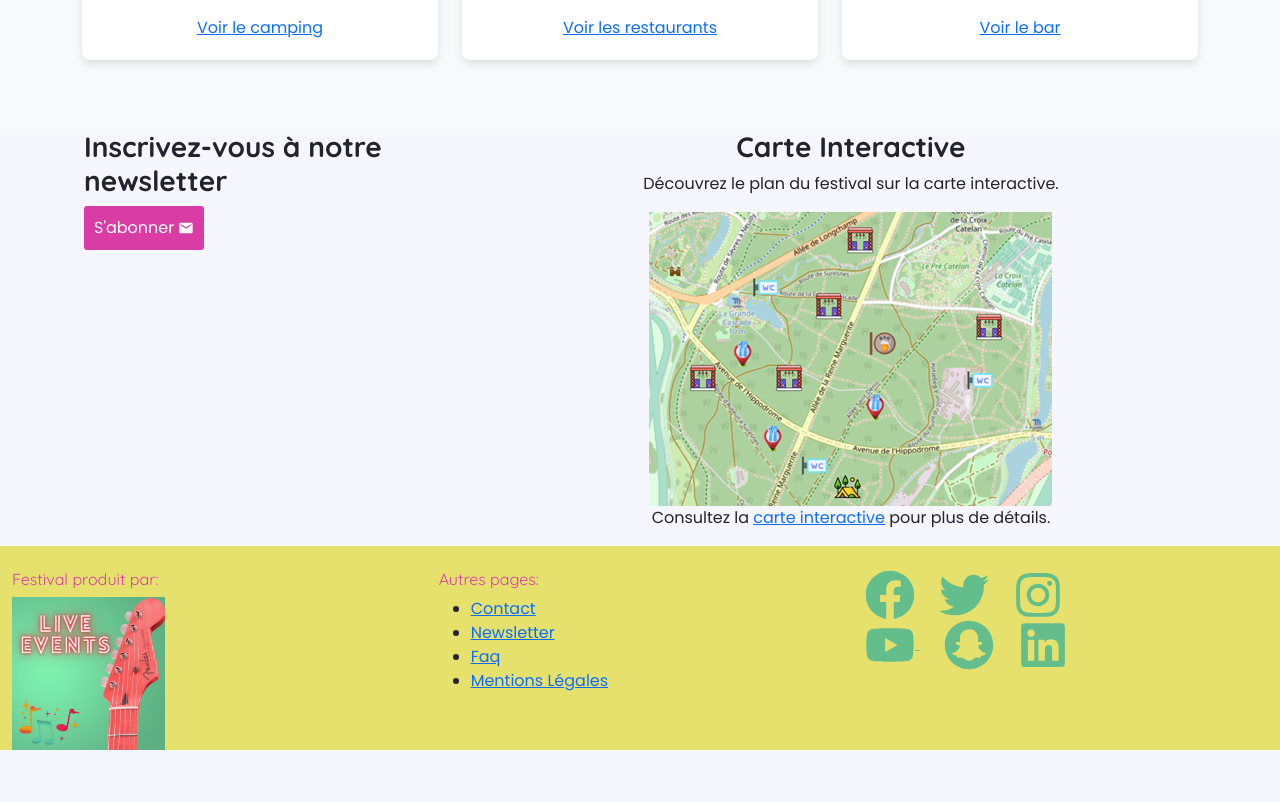
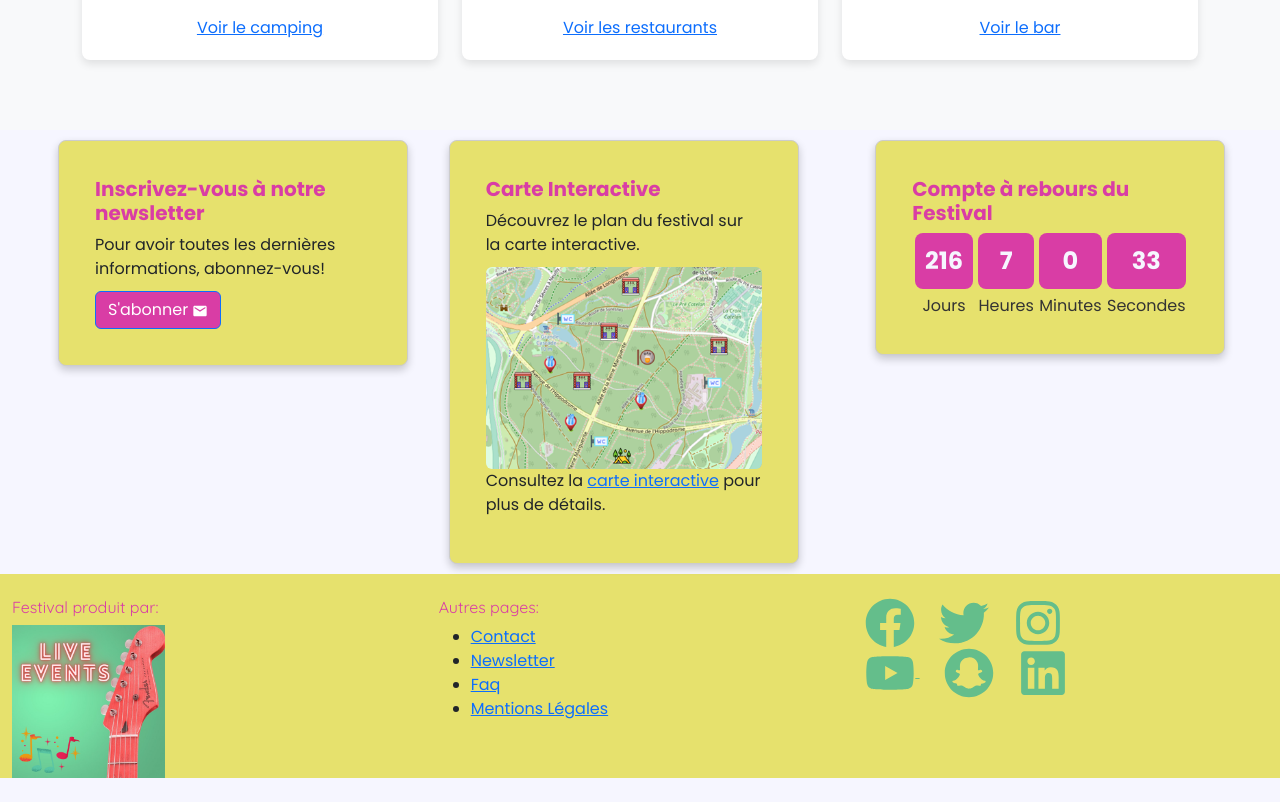
Before and after one commit to wendy1976/nation_sound, a React (Create React App) app: page / in a window 1280 px wide. Shown: the part 1321-2123 px from the top of the page. Before the commit the page ends 2095 px from the top, so only its background shows below. Built offline with nearby package versions, Linux system fonts and the light colour scheme; no server answers; a web font is replaced by a local one.

Commit message:
design, countdown

```diff
--- a/src/Accueil.js
+++ b/src/Accueil.js
@@ -1,26 +1,34 @@
 import 'bootstrap/dist/css/bootstrap.min.css';
 import React from 'react';
+import { Button, Card } from 'react-bootstrap';
 import { MdEmail } from 'react-icons/md';
 import { Link } from 'react-router-dom';
 import ArtistCard from './ArtistCard';
 import CarouselComponent from './CarouselComponent';
+import FestivalCountdown from './FestivalCountdown';
 import Footer from './Footer';
 import Header from './Header';
 import ScrollToTopButton from './ScrollToTopButton';
 import ServicesSection from './ServicesSection';
 import miniCarteImage from './assets/imagesEtLogo/images/miniCarte.png';
 
-
 function Accueil() {
   return (
     <div>
+      {/* Header Component */}
       <Header />
+
+      {/* Carousel Component */}
       <CarouselComponent />
+
+      {/* Billetterie Button */}
       <div>
         <Link to="/billetterie" className="btn bgTurquoise h4 btn-lg orange" title="Voir la billetterie" id="laBilletterie">
           <strong>LA BILLETTERIE</strong>
         </Link>
       </div>
+
+      {/* Artists Section */}
       <div className="container">
         <div className="row">
           <div className="col-12">
@@ -29,40 +37,70 @@ function Accueil() {
         </div>
         <div className="row">
           <div className="col-12">
-      <ArtistCard/>
+            {/* ArtistCard Component */}
+            <ArtistCard />
           </div>
         </div>
       </div>
+
+      {/* Services Section */}
       <ServicesSection />
-      <div>
-      <div className="row">
-        <div className="col-12 col-md-4 ps-5 ms-5">
-          <div className="newsletter-section">
-          <h3>Inscrivez-vous à notre newsletter</h3>
+
+      {/* Newsletter and Interactive Map Section */}
+<div className="row mx-auto">
+  {/* Newsletter Section */}
+  <div className="col-12 col-md-4 ps-5 mx-auto">
+    <Card>
+      <Card.Body>
+        <Card.Title className='pink fw-bold'>Inscrivez-vous à notre newsletter</Card.Title>
+        <Card.Text>
+          <p>Pour avoir toutes les dernières informations, abonnez-vous!</p>
           <Link to="/newsletter">
-            <button type="button">S'abonner <MdEmail /></button>
+            <Button className='bgPink bgNews'>S'abonner <MdEmail /></Button>
           </Link>
+        </Card.Text>
+      </Card.Body>
+    </Card>
   </div>
-        </div>
-        <div className="col-12 col-md-7"style={{ textAlign: 'center' }} >
-          <h3>Carte Interactive</h3>
+
+  {/* Interactive Map Section */}
+  <div className="col-12 col-md-4 mx-auto">
+    <Card>
+      <Card.Body>
+        <Card.Title className='pink fw-bold'>Carte Interactive</Card.Title>
+        <Card.Text>
           <p>Découvrez le plan du festival sur la carte interactive.</p>
           <img
             src={miniCarteImage}
             alt="présentation de la carte interactive"
-                    style={{ maxWidth: '(20%', height: 'auto', display: 'block', margin: '0 auto' }}
+            style={{ width: '100%', height: 'auto', maxWidth: '500px', display: 'block', margin: '0 auto' }}
           />
           <p>
             Consultez la <a href="/myMap">carte interactive</a> pour plus de détails.
           </p>
-          {/* Autres éléments de votre page */}
+        </Card.Text>
+      </Card.Body>
+    </Card>
+  </div>
 
+  {/* Troisième bloc avec le composant FestivalCountdown */}
+  <div className="col-12 col-md-4 mx-auto">
+        <Card>
+          <Card.Body>
+            <Card.Title className='pink fw-bold'>Compte à rebours du Festival</Card.Title>
+            <Card.Text>
+              {/* Intégrez le composant FestivalCountdown */}
+              <FestivalCountdown />
+            </Card.Text>
+          </Card.Body>
+        </Card>
   </div>
 </div>
-    </div>
+{/* Fin de la section */}
+      {/* Footer Component */}
+      <Footer />
 
-      <Footer />
-      {/* Ajoutez le bouton de retour en haut de la page */}
+      {/* ScrollToTopButton Component */}
       <ScrollToTopButton />
     </div>
   );
--- /dev/null
+++ b/src/FestivalCountdown.css
@@ -0,0 +1,22 @@
+.countdown-container {
+    display: flex;
+    justify-content: space-around;
+  }
+
+  .countdown-item {
+    text-align: center;
+  }
+
+  .countdown-number {
+    font-size: 1.5em;
+    font-weight: bold;
+    color: #F6F6FF; /* Couleur du texte */
+    background-color: #D93DA5; /* Couleur de fond */
+    padding: 10px;
+    border-radius: 8px;
+  }
+
+  .countdown-label {
+    margin-top: 5px;
+    color: #333333; /* Couleur du texte */
+  }
--- /dev/null
+++ b/src/FestivalCountdown.js
@@ -0,0 +1,73 @@
+import React, { useEffect, useState } from 'react';
+import './FestivalCountdown.css'; // Importer le fichier CSS pour les styles
+
+const FestivalCountdown = () => {
+  // Définir la date du festival
+  const festivalDate = new Date('2024-06-21');
+
+  // Supprimer la variable inutilisée
+  // const currentDate = new Date();
+
+  // Calculer le temps restant jusqu'au festival
+  const calculateTimeRemaining = () => {
+    const newCurrentDate = new Date();
+    const newTimeRemaining = festivalDate - newCurrentDate;
+
+    // Calculer les jours, heures, minutes et secondes restants
+    const days = Math.floor(newTimeRemaining / (1000 * 60 * 60 * 24));
+    const hours = Math.floor((newTimeRemaining % (1000 * 60 * 60 * 24)) / (1000 * 60 * 60));
+    const minutes = Math.floor((newTimeRemaining % (1000 * 60 * 60)) / (1000 * 60));
+    const seconds = Math.floor((newTimeRemaining % (1000 * 60)) / 1000);
+
+    // Mettre à jour les états avec les valeurs calculées
+    setDaysRemaining(days);
+    setHoursRemaining(hours);
+    setMinutesRemaining(minutes);
+    setSecondsRemaining(seconds);
+  };
+
+  // États pour stocker les valeurs du compte à rebours
+  const [daysRemaining, setDaysRemaining] = useState(0);
+  const [hoursRemaining, setHoursRemaining] = useState(0);
+  const [minutesRemaining, setMinutesRemaining] = useState(0);
+  const [secondsRemaining, setSecondsRemaining] = useState(0);
+
+  // Utiliser useEffect pour mettre à jour le compte à rebours à intervalles réguliers
+  useEffect(() => {
+    // eslint-disable-next-line react-hooks/exhaustive-deps
+    calculateTimeRemaining();
+
+    // Mettre en place un intervalle pour mettre à jour le compte à rebours chaque seconde
+    const interval = setInterval(() => {
+      // eslint-disable-next-line react-hooks/exhaustive-deps
+      calculateTimeRemaining();
+    }, 1000);
+
+    // Nettoyer l'intervalle lorsque le composant est démonté
+    return () => clearInterval(interval);
+    // eslint-disable-next-line react-hooks/exhaustive-deps
+  }, [festivalDate]); // La dépendance ici est festivalDate car le compte à rebours dépend de cette date
+
+  return (
+    <div className="countdown-container">
+      <div className="countdown-item">
+        <div className="countdown-number">{daysRemaining}</div>
+        <div className="countdown-label">Jours</div>
+      </div>
+      <div className="countdown-item">
+        <div className="countdown-number">{hoursRemaining}</div>
+        <div className="countdown-label">Heures</div>
+      </div>
+      <div className="countdown-item">
+        <div className="countdown-number">{minutesRemaining}</div>
+        <div className="countdown-label">Minutes</div>
+      </div>
+      <div className="countdown-item">
+        <div className="countdown-number">{secondsRemaining}</div>
+        <div className="countdown-label">Secondes</div>
+      </div>
+    </div>
+  );
+};
+
+export default FestivalCountdown;
--- a/src/index.css
+++ b/src/index.css
@@ -111,7 +111,9 @@ h1, h2, h3, h4, h5, h6 {
   color:#D93DA5;
 }
 
-
+.bgNews:hover{
+  background-color:#7BDCB5;
+}
 
 .product-card img {
   width: 100%;
```
Lines whose indentation alone changed are shown as unchanged.
